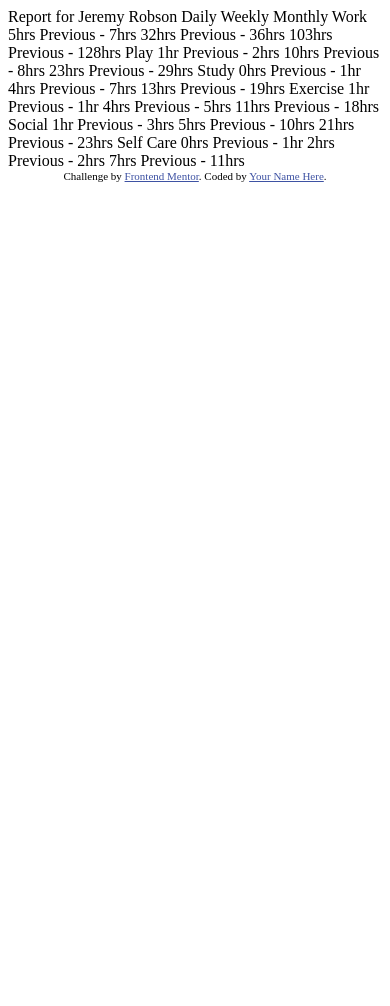
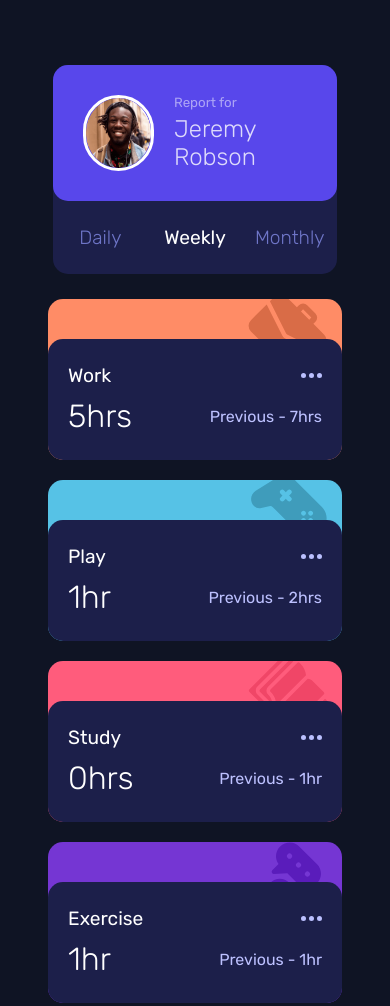
Before and after one commit to htlintinen/frontendmentor-time-tracking-dashboard, a plain HTML site: page index.html in a window 390 px wide. Shown: the top 1006 px of the page. Before the commit the page ends 844 px from the top, so only its background shows below. Drawn offline with Linux system fonts and the light colour scheme.

Commit message:
All cards on mobile with hardcoded timeframe

```diff
--- a/index.html
+++ b/index.html
@@ -1,80 +1,169 @@
 <!DOCTYPE html>
 <html lang="en">
   <head>
-  <meta charset="UTF-8">
-  <meta name="viewport" content="width=device-width, initial-scale=1.0"> <!-- displays site properly based on user's device -->
+    <meta charset="UTF-8" />
+    <meta name="viewport" content="width=device-width, initial-scale=1.0" />
+    <!-- displays site properly based on user's device -->
 
-  <link rel="icon" type="image/png" sizes="32x32" href="./images/favicon-32x32.png">
+    <link
+      rel="icon"
+      type="image/png"
+      sizes="32x32"
+      href="./images/favicon-32x32.png"
+    />
+    <link rel="stylesheet" href="./styles.css" />
 
     <title>Frontend Mentor | Time tracking dashboard</title>
 
     <!-- Feel free to remove these styles or customise in your own stylesheet 👍 -->
     <style>
-    .attribution { font-size: 11px; text-align: center; }
-    .attribution a { color: hsl(228, 45%, 44%); }
+      .attribution {
+        font-size: 11px;
+        text-align: center;
+      }
+      .attribution a {
+        color: hsl(228, 45%, 44%);
+      }
     </style>
   </head>
   <body>
+    <div class="container">
+      <div class="card">
+        <div class="card-user-container">
+          <img
+            class="card-user-img"
+            src="./images/image-jeremy.png"
+            alt="Image of Jeremy"
+          />
+          <div class="card-user-texts">
+            <div class="card-user-report">Report for</div>
+            <div class="card-user-name">Jeremy Robson</div>
+          </div>
+        </div>
 
-  Report for
-  Jeremy Robson
+        <div class="time-container">
+          <div class="time">Daily</div>
+          <div class="time-active">Weekly</div>
+          <div class="time">Monthly</div>
+        </div>
+      </div>
+      <div class="activity work">
+        <div class="activity-data">
+          <div class="data-row">
+            <div class="activity-label">Work</div>
+            <img src="./images/icon-ellipsis.svg" alt="Pressable icon more" />
+          </div>
+          <div class="data-row">
+            <div class="activity-duration">5hrs</div>
+            <div class="activity-prev-duration">Previous - 7hrs</div>
+          </div>
+        </div>
 
-  Daily
-  Weekly
-  Monthly
+        <!--
+        32hrs
+        Previous - 36hrs
+        103hrs
+        Previous - 128hrs
+        -->
+      </div>
+      <div class="activity play">
+        <div class="activity-data">
+          <div class="data-row">
+            <div class="activity-label">Play</div>
+            <img src="./images/icon-ellipsis.svg" alt="Pressable icon more" />
+          </div>
+          <div class="data-row">
+            <div class="activity-duration">1hr</div>
+            <div class="activity-prev-duration">Previous - 2hrs</div>
+          </div>
+        </div>
 
-  Work
-  5hrs <!-- daily -->
-  Previous - 7hrs <!-- daily -->
-  32hrs <!-- weekly -->
-  Previous - 36hrs <!-- weekly -->
-  103hrs <!-- monthly -->
-  Previous - 128hrs <!-- monthly -->
-
-  Play
-  1hr <!-- daily -->
-  Previous - 2hrs <!-- daily -->
-  10hrs <!-- weekly -->
-  Previous - 8hrs <!-- weekly -->
-  23hrs <!-- monthly -->
-  Previous - 29hrs <!-- monthly -->
-
-  Study
-  0hrs <!-- daily -->
-  Previous - 1hr <!-- daily -->
-  4hrs <!-- weekly -->
-  Previous - 7hrs <!-- weekly -->
-  13hrs <!-- monthly -->
-  Previous - 19hrs <!-- monthly -->
-
-  Exercise
-  1hr <!-- daily -->
-  Previous - 1hr <!-- daily -->
-  4hrs <!-- weekly -->
-  Previous - 5hrs <!-- weekly -->
-  11hrs <!-- monthly -->
-  Previous - 18hrs <!-- monthly -->
-
-  Social
-  1hr <!-- daily -->
-  Previous - 3hrs <!-- daily -->
-  5hrs <!-- weekly -->
-  Previous - 10hrs <!-- weekly -->
-  21hrs <!-- monthly -->
-  Previous - 23hrs <!-- monthly -->
-
-  Self Care
-  0hrs <!-- daily -->
-  Previous - 1hr <!-- daily -->
-  2hrs <!-- weekly -->
-  Previous - 2hrs <!-- weekly -->
-  7hrs <!-- monthly -->
-  Previous - 11hrs <!-- monthly -->
-
+        <!--
+        10hrs
+        Previous - 8hrs
+        23hrs
+        Previous - 29hrs
+        -->
+      </div>
+      <div class="activity study">
+        <div class="activity-data">
+          <div class="data-row">
+            <div class="activity-label">Study</div>
+            <img src="./images/icon-ellipsis.svg" alt="Pressable icon more" />
+          </div>
+          <div class="data-row">
+            <div class="activity-duration">0hrs</div>
+            <div class="activity-prev-duration">Previous - 1hr</div>
+          </div>
+        </div>
+        <!--
+        4hrs
+        Previous - 7hrs
+        13hrs
+        Previous - 19hrs
+        -->
+      </div>
+      <div class="activity exercise">
+        <div class="activity-data">
+          <div class="data-row">
+            <div class="activity-label">Exercise</div>
+            <img src="./images/icon-ellipsis.svg" alt="Pressable icon more" />
+          </div>
+          <div class="data-row">
+            <div class="activity-duration">1hr</div>
+            <div class="activity-prev-duration">Previous - 1hr</div>
+          </div>
+        </div>
+        <!--
+        4hrs
+        Previous - 5hrs
+        11hrs
+        Previous - 18hrs
+        -->
+      </div>
+      <div class="activity social">
+        <div class="activity-data">
+          <div class="data-row">
+            <div class="activity-label">Social</div>
+            <img src="./images/icon-ellipsis.svg" alt="Pressable icon more" />
+          </div>
+          <div class="data-row">
+            <div class="activity-duration">1hr</div>
+            <div class="activity-prev-duration">Previous - 3hrs</div>
+          </div>
+        </div>
+        <!--
+        5hrs
+        Previous - 10hrs
+        21hrs
+        Previous - 23hrs
+        -->
+      </div>
+      <div class="activity selfcare">
+        <div class="activity-data">
+          <div class="data-row">
+            <div class="activity-label">Self Care</div>
+            <img src="./images/icon-ellipsis.svg" alt="Pressable icon more" />
+          </div>
+          <div class="data-row">
+            <div class="activity-duration">0hrs</div>
+            <div class="activity-prev-duration">Previous - 1hr</div>
+          </div>
+        </div>
+        <!--
+        2hrs
+        Previous - 2hrs
+        7hrs
+        Previous - 11hrs
+        -->
+      </div>
+    </div>
 
     <div class="attribution">
-    Challenge by <a href="https://www.frontendmentor.io?ref=challenge" target="_blank">Frontend Mentor</a>.
-    Coded by <a href="#">Your Name Here</a>.
+      Challenge by
+      <a href="https://www.frontendmentor.io?ref=challenge" target="_blank"
+        >Frontend Mentor</a
+      >. Coded by <a href="#">Heikki Lintinen</a>.
     </div>
   </body>
 </html>
--- /dev/null
+++ b/styles.css
@@ -0,0 +1,172 @@
+@import url("https://fonts.googleapis.com/css2?family=Rubik:wght@300;400;500&display=swap");
+
+:root {
+  font-family: "Rubik", sans-serif;
+  color: white;
+  --very-dark-blue: hsl(226, 43%, 10%);
+  --dark-blue: hsl(235, 46%, 20%);
+}
+
+body {
+  background-color: var(--very-dark-blue);
+}
+
+.container {
+  max-width: 375px;
+  padding: 20px;
+  margin: 20px auto;
+}
+
+.card {
+  border-radius: 15px;
+  background-color: var(--dark-blue);
+  margin: 25px;
+  padding-bottom: 25px;
+  text-align: center;
+}
+
+.card-user-container {
+  display: flex;
+  flex: 1;
+  flex-direction: row;
+  background-color: hsl(246, 80%, 60%);
+  border-radius: 15px;
+  padding: 30px;
+}
+
+.card-user-img {
+  width: 65px;
+  height: auto;
+  border-width: 3px;
+  border-color: white;
+  border-style: solid;
+  border-radius: 40px;
+  margin-right: 20px;
+}
+
+.card-user-texts {
+  display: flex;
+  flex: 1;
+  flex-direction: column;
+  align-self: center;
+}
+
+.card-user-report {
+  text-align: start;
+  font-size: smaller;
+  opacity: 50%;
+  margin-bottom: 5px;
+}
+
+.card-user-name {
+  text-align: start;
+  font-size: x-large;
+  font-weight: lighter;
+  opacity: 0.8;
+}
+
+.time-container {
+  display: flex;
+  flex: 1;
+  flex-direction: row;
+  margin-top: 25px;
+}
+
+.time {
+  flex: 1;
+  font-size: larger;
+  font-weight: lighter;
+  color: hsl(235, 45%, 61%);
+}
+
+.time-active {
+  flex: 1;
+  font-size: larger;
+}
+
+.activity {
+  display: flex;
+  flex: 1;
+  flex-grow: 1;
+  border-radius: 15px;
+  background-color: var(--background-color);
+  background-image: var(--background-url);
+  background-repeat: no-repeat;
+  /*background-position: 93% -5%;*/
+  background-position: top -5px right 15px;
+  padding-top: 40px;
+  margin: 20px;
+}
+
+.activity-data {
+  flex: 1;
+  display: flex;
+  flex-direction: column;
+  border-radius: 15px;
+  background-color: var(--dark-blue);
+  padding: 20px;
+}
+
+.data-row {
+  flex: 1;
+  display: flex;
+  flex-direction: row;
+  align-content: space-between;
+  padding-top: 5px;
+  padding-bottom: 5px;
+}
+
+.activity-label {
+  flex: 1;
+  font-size: larger;
+  align-self: center;
+}
+
+.activity img {
+  flex: 0;
+  align-self: center;
+  width: 100%;
+  height: auto;
+}
+
+.activity-duration {
+  font-size: xx-large;
+  font-weight: lighter;
+  flex: 1;
+  align-self: center;
+}
+
+.activity-prev-duration {
+  align-self: center;
+  color: hsl(236, 100%, 87%);
+}
+
+.work {
+  --background-color: hsl(15, 100%, 70%);
+  --background-url: url("images/icon-work.svg");
+}
+
+.play {
+  --background-color: hsl(195, 74%, 62%);
+  --background-url: url("images/icon-play.svg");
+}
+
+.study {
+  --background-color: hsl(348, 100%, 68%);
+  --background-url: url("images/icon-study.svg");
+}
+
+.exercise {
+  --background-color: hsl(264, 64%, 52%);
+  --background-url: url("images/icon-social.svg");
+}
+
+.social {
+  --background-color: hsl(145, 58%, 55%);
+  --background-url: url("images/icon-exercise.svg");
+}
+
+.selfcare {
+  --background-color: hsl(43, 84%, 65%);
+  --background-url: url("images/icon-self-care.svg");
+}
```
Lines whose indentation alone changed are shown as unchanged.
